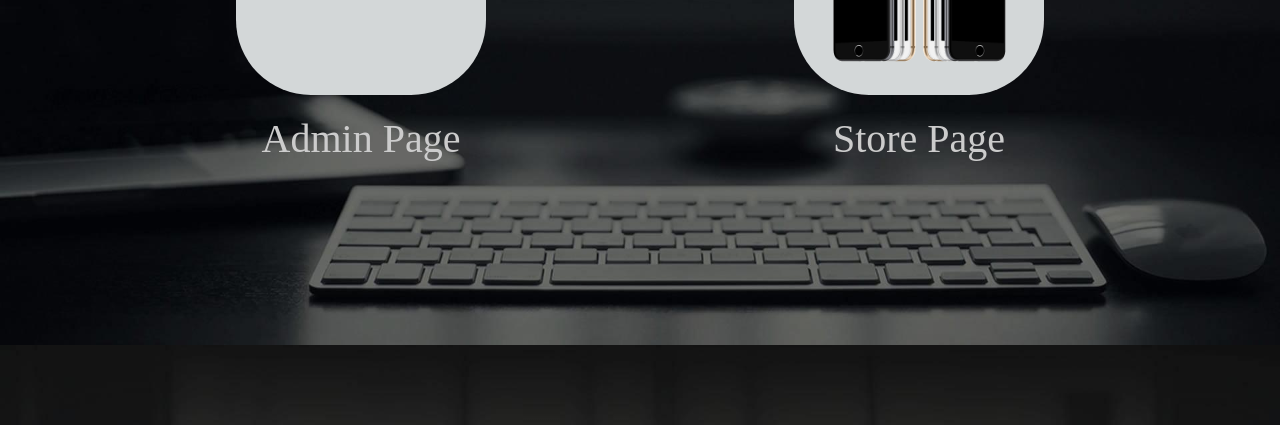
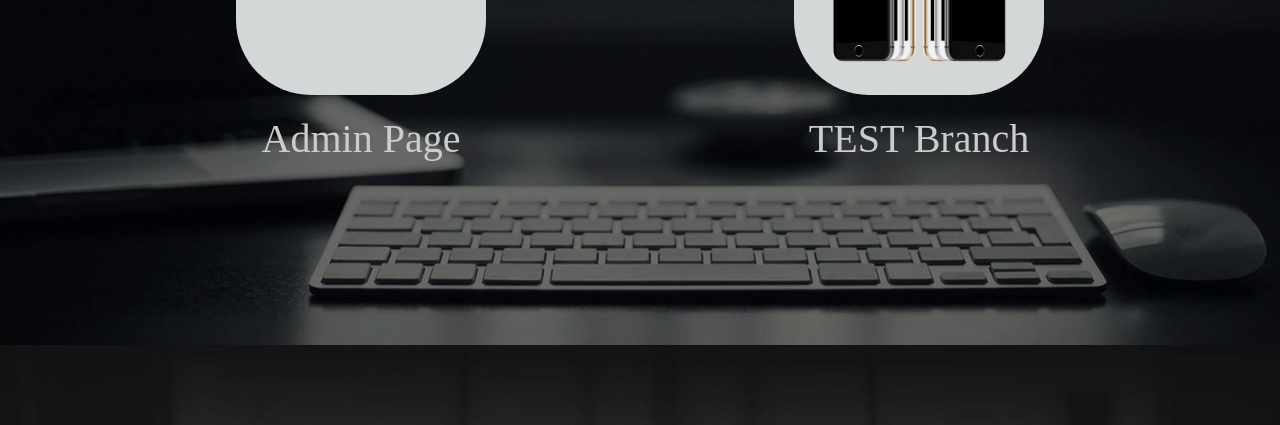
Before and after one commit to ManhDev24/bc66_capstone_js, a plain HTML site: page view/index.html in a window 1280 px wide. Shown: the part 375-800 px from the top of the page. Drawn offline with nearby package versions, Linux system fonts and the light colour scheme.

Commit message:
test branch

```diff
--- a/view/index.html
+++ b/view/index.html
@@ -30,7 +30,7 @@
           <div class="homeEffect">
             <img src="../img/store.png" class="img-fluid" />
           </div>
-          <h1 class="underline-hover-effect">Store Page</h1>
+          <h1 class="underline-hover-effect">TEST Branch</h1>
         </div>
       </a>
     </div>
```
